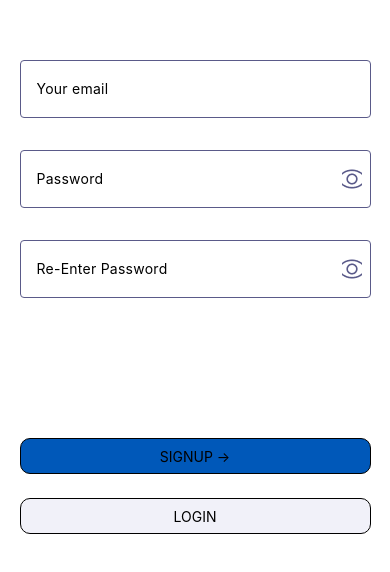
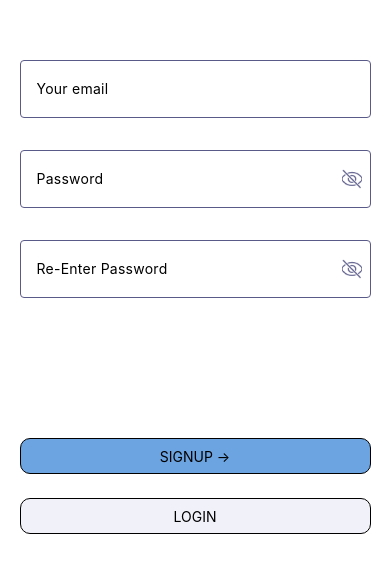
Before and after one commit to RonAfl/Dispatcher, a React Native app: screen /Login in a window 390 px wide. Shown: the part 222-794 px from the top of the page. Built offline with nearby package versions, Linux system fonts and the light colour scheme.

Commit message:
generic buttons and input

```diff
--- a/components/AppInput.tsx
+++ b/components/AppInput.tsx
@@ -3,11 +3,13 @@ import { Image, StyleSheet, Text, TextInput, TouchableOpacity, View } from 'reac
 
 interface InputProps {
     label: string,
-    isPassword: boolean
+    isPassword: boolean,
+    value: string,
+    onChange: (value:string) => void
 }
 
-const AppInput: React.FC<InputProps> = ({ label, isPassword }) => {
-    const [isPasswordVisible, setIsPasswordVisible] = useState(false);
+const AppInput: React.FC<InputProps> = ({ label, isPassword, value, onChange}) => {
+    const [isPasswordVisible, setIsPasswordVisible] = useState(isPassword);
 
     const togglePasswordVisibility = () => {
         setIsPasswordVisible(!isPasswordVisible);
@@ -15,7 +17,7 @@ const AppInput: React.FC<InputProps> = ({ label, isPassword }) => {
 
     return (
         <View style={styles.container} >
-            <TextInput style={styles.inputStyle} placeholder={label} secureTextEntry={isPasswordVisible} />
+            <TextInput value={value} onChangeText={onChange} style={styles.inputStyle} placeholder={label} secureTextEntry={isPasswordVisible} />
             {isPassword && <TouchableOpacity onPress={togglePasswordVisibility}>
                 <Image
                     style={styles.imageStyle}
--- a/features/auth/LoginScreen.tsx
+++ b/features/auth/LoginScreen.tsx
@@ -1,26 +1,42 @@
-import React from 'react';
+import React, { useState } from 'react';
 import { ScrollView, StyleSheet, Text, TextInput, View } from 'react-native';
 import AppInput from '../../components/AppInput'
 import AuthButton from '../../components/AuthButton';
 
-const handleLoginPressed = () => {
-    console.log(1, "Login Button Pressed!");
-}
-
-const handleSignUpPressed = () => {
-    console.log(2, "SIGNUP-> Button Pressed!");
+interface User {
+    email: string,
+    password: string
 }
 
 const LoginScreen = () => {
+    const handleLoginPressed = () => {
+        console.log(1, "Login Button Pressed!");
+    }
+    const [user, setUser] = useState<User>({ email: '', password: '' })
+    const handleSignUpPressed = () => {
+        console.log(2, "SIGNUP-> Button Pressed!");
+        if (email.includes('@moveo.co.il') && password === rePassword) {
+            console.log(3, email, password, rePassword)
+            const USER = { email: email, password: password };
+            console.log(USER);
+        }else{
+            console.log("fix to show the problem!");
+            //error message
+        }
+    }
+    const [email, setEmail] = useState('');
+    const [password, setPassword] = useState('');
+    const [rePassword, setRePassword] = useState('');
+
     return (
         <View style={styles.container}>
             <View style={styles.inputsContainer}>
-                <AppInput label='Your email' isPassword={false}/>
-                <AppInput label='Password' isPassword={true}/>
-                <AppInput label='Re-Enter Password' isPassword={true}/>
+                <AppInput label='Your email' isPassword={false} value={email} onChange={setEmail} />
+                <AppInput label='Password' isPassword={true} value={password} onChange={setPassword} />
+                <AppInput label='Re-Enter Password' isPassword={true} value={rePassword} onChange={setRePassword} />
             </View>
             <View style={styles.buttonsContainer}>
-                <AuthButton label="SIGNUP ->" bgcolor="#0058B9" onPress={handleSignUpPressed} />
+                <AuthButton label="SIGNUP ->" bgcolor={(email === '' || password === '' || rePassword === '') ? "#6CA4E1" : "#0058B9"} onPress={handleSignUpPressed} />
                 <AuthButton label="LOGIN" bgcolor="#F1F1F9" onPress={handleLoginPressed} />
             </View>
         </View>
@@ -39,10 +55,10 @@ const styles = StyleSheet.create({
         flexDirection: 'column',
         gap: 24,
     },
-    inputsContainer:{
+    inputsContainer: {
         alignItems: 'center',
         justifyContent: 'center',
-        marginBottom:52,
+        marginBottom: 52,
     }
 })
 
```
